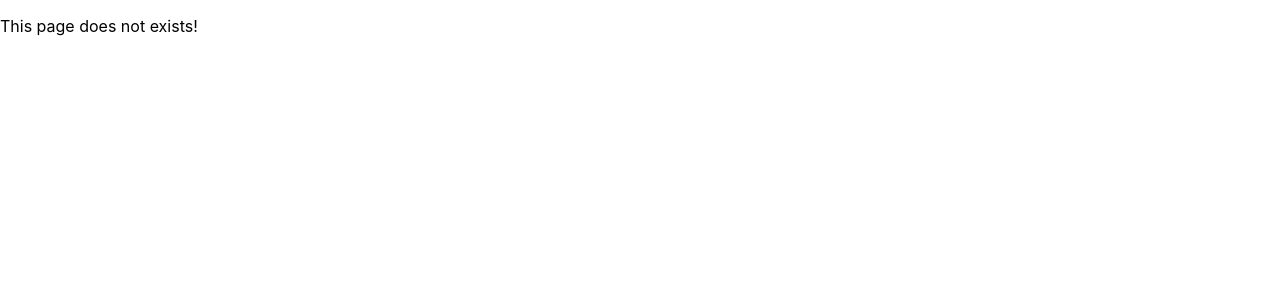
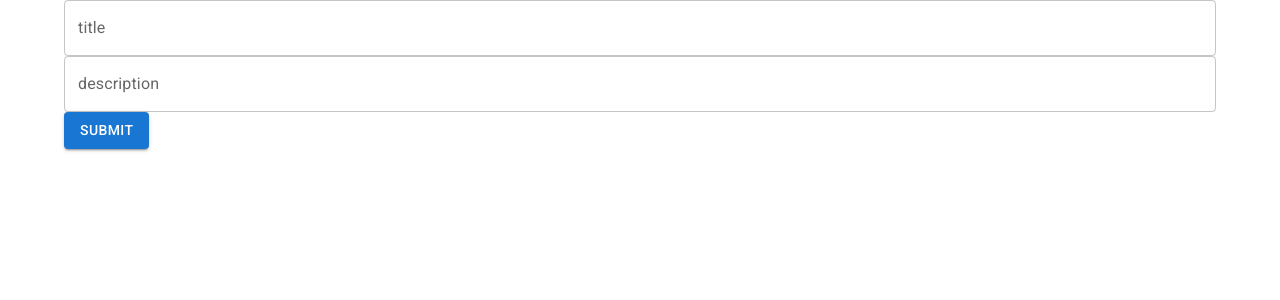
Before and after one commit to boro-mta/boro-fe, a React (Create React App) app: page /addItem in a window 1280 px wide. Shown: the top 300 px of the page. Built offline with nearby package versions, Linux system fonts and the light colour scheme.

Commit message:
Added POC for adding new item form

```diff
--- a/package.json
+++ b/package.json
@@ -19,6 +19,7 @@
     "@types/react-dom": "^18.0.11",
     "@types/react-router": "^5.1.20",
     "@types/react-slick": "^0.23.10",
+    "formik": "^2.2.9",
     "graphql": "^16.6.0",
     "react": "^18.2.0",
     "react-dom": "^18.2.0",
@@ -28,7 +29,7 @@
     "react-slick": "^0.29.0",
     "slick-carousel": "^1.8.1",
     "typescript": "^4.9.5",
-    "web-vitals": "^2.1.4"
+    "yup": "^1.0.2"
   },
   "scripts": {
     "start": "react-scripts start",
--- a/src/index.tsx
+++ b/src/index.tsx
@@ -14,6 +14,7 @@ import "@fontsource/roboto/500.css";
 import "@fontsource/roboto/700.css";
 import "slick-carousel/slick/slick.css";
 import "slick-carousel/slick/slick-theme.css";
+import AddItemPage from "./routes/addItemPage";
 
 const container = document.getElementById("root")!;
 const root = createRoot(container);
@@ -28,6 +29,10 @@ const router = createBrowserRouter([
     element: <ItemPage />,
   },
   {
+    path: "addItem",
+    element: <AddItemPage />
+  },
+  {
     path: "*",
     element: <ErrorPage />,
   },
--- /dev/null
+++ b/src/routes/addItemPage.tsx
@@ -0,0 +1,66 @@
+import React from 'react'
+import { FormikHelpers, useFormik } from 'formik';
+import { Container } from '@mui/system';
+import * as yup from 'yup';
+import { Button, CircularProgress, TextField } from '@mui/material';
+
+type Props = {}
+
+interface FormValues {
+    title: string;
+    description: string;
+}
+
+const validationSchema = yup.object({
+    title: yup.string()
+        .max(15, 'Must be 15 characters or less')
+        .required('Required'),
+    description: yup.string()
+        .max(250, 'Must be 250 characters or less')
+        .required('Required'),
+})
+
+const addItemPage = (props: Props) => {
+    const formik = useFormik({
+        initialValues: {
+            title: '',
+            description: '',
+        },
+        validationSchema: validationSchema,
+        onSubmit: (values: FormValues, { setSubmitting }: FormikHelpers<FormValues>) => {
+            setTimeout(() => {
+                alert(JSON.stringify(values, null, 2));
+                setSubmitting(false);
+            }, 2000);
+        },
+    });
+
+    return (
+        <Container>
+            <form onSubmit={formik.handleSubmit}>
+                <TextField fullWidth
+                    id='title'
+                    name='title'
+                    label="title"
+                    value={formik.values.title}
+                    onChange={formik.handleChange}
+                    error={formik.touched.title && Boolean(formik.errors.title)}
+                    helperText={formik.touched.title && formik.errors.title} />
+                <TextField fullWidth
+                    id='description'
+                    name='description'
+                    label="description"
+                    value={formik.values.description}
+                    onChange={formik.handleChange}
+                    error={formik.touched.description && Boolean(formik.errors.description)}
+                    helperText={formik.touched.description && formik.errors.description} />
+                <Button variant='contained' type="submit" disabled={formik.isSubmitting}>
+                    Submit
+                </Button>
+                {formik.isSubmitting && <CircularProgress />}
+            </form>
+        </Container>
+    )
+}
+
+export default addItemPage
```
Also changed, not shown: 1 other file (tests, documents, lock files or other folders).
